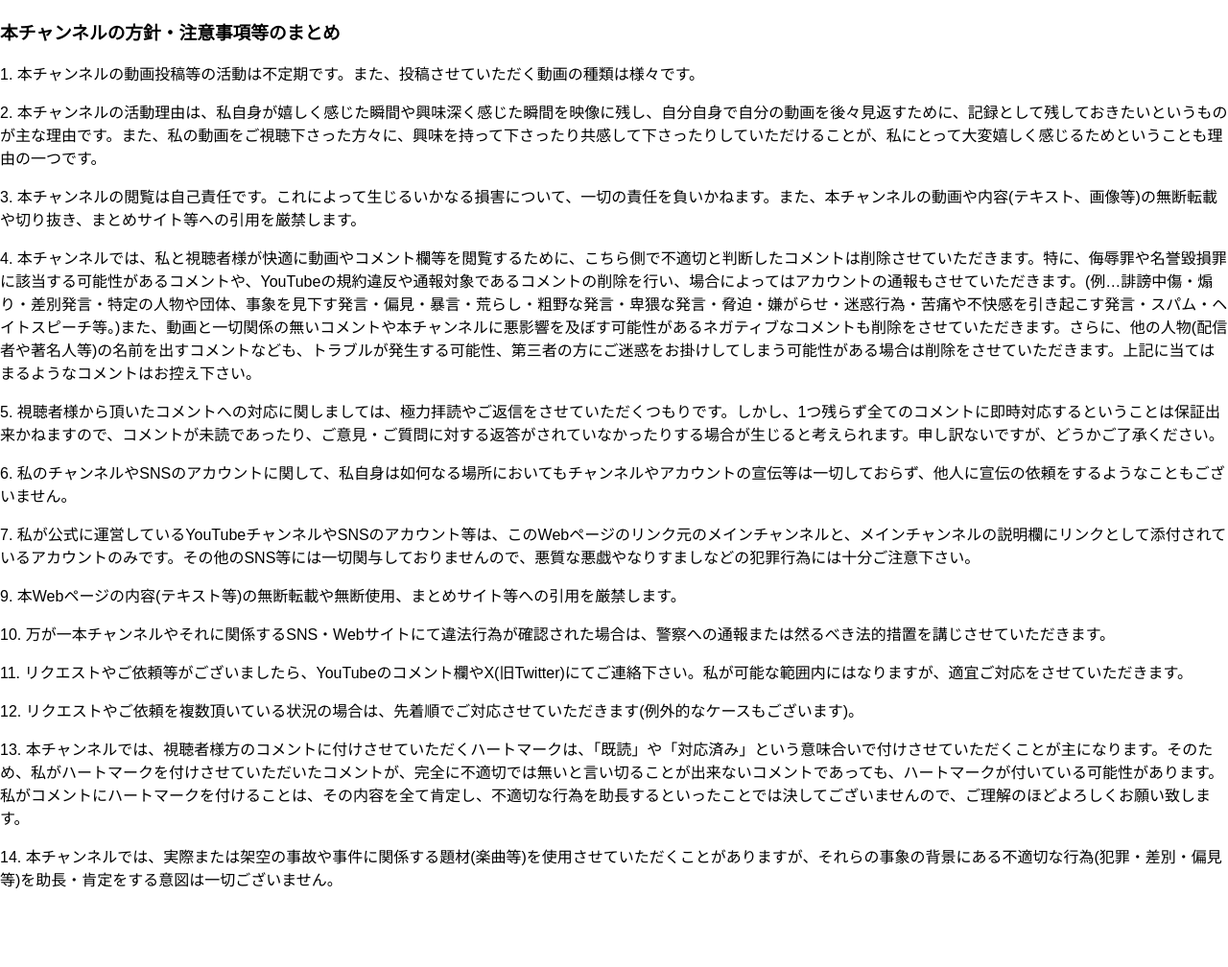
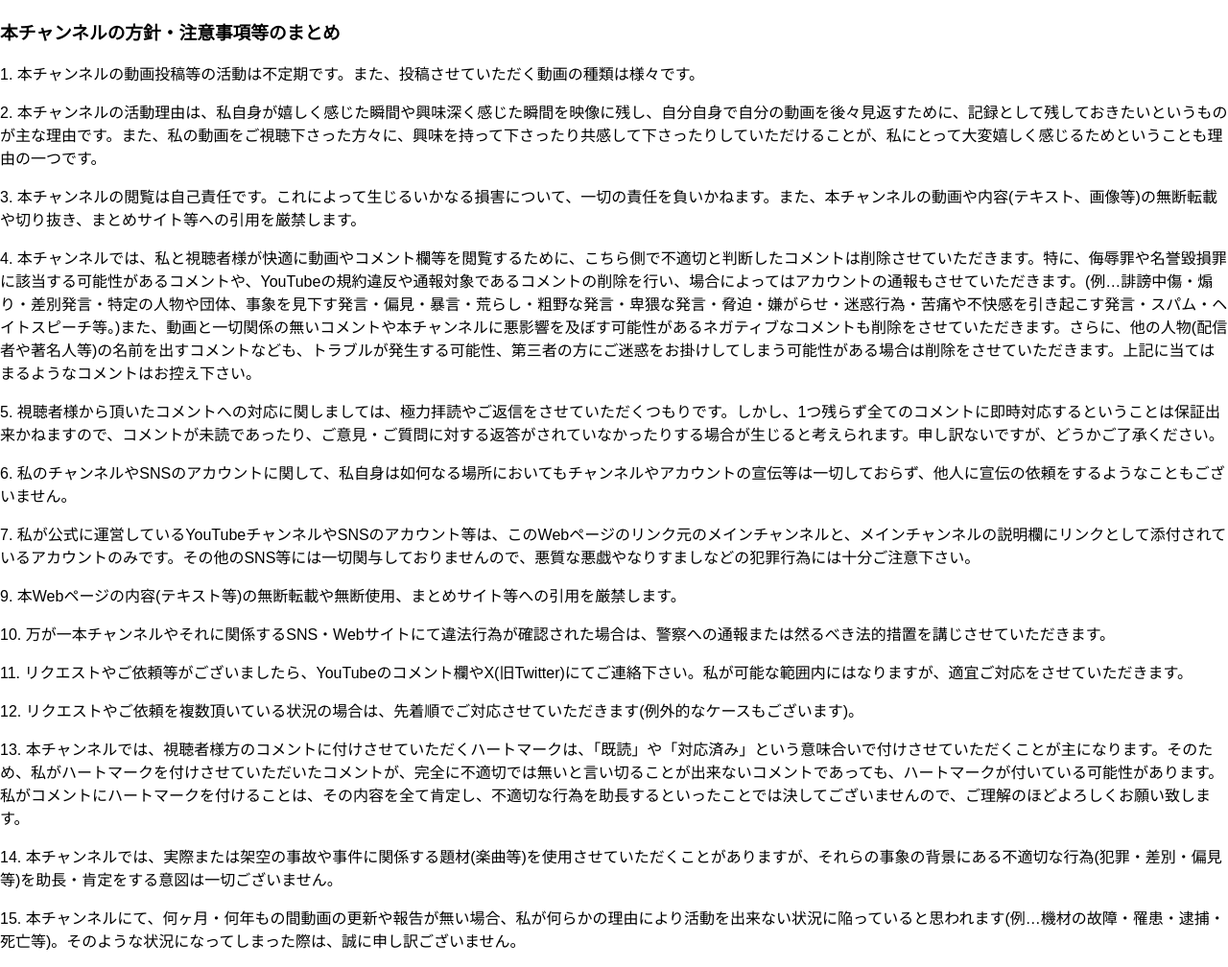
Before and after one commit to heiwa-YT/Policies-and-Guidelines, a plain HTML site: page index.html in a window 1280 px wide. Shown: the whole page at 96% size. Before the commit the page ends 944 px from the top, so only its background shows below. Drawn offline with Linux system fonts and the light colour scheme.

Commit message:
index.html を更新

```diff
--- a/index.html
+++ b/index.html
@@ -20,5 +20,6 @@
     <p>12. リクエストやご依頼を複数頂いている状況の場合は、先着順でご対応させていただきます(例外的なケースもございます)。</p>
     <p>13. 本チャンネルでは、視聴者様方のコメントに付けさせていただくハートマークは、「既読」や「対応済み」という意味合いで付けさせていただくことが主になります。そのため、私がハートマークを付けさせていただいたコメントが、完全に不適切では無いと言い切ることが出来ないコメントであっても、ハートマークが付いている可能性があります。私がコメントにハートマークを付けることは、その内容を全て肯定し、不適切な行為を助長するといったことでは決してございませんので、ご理解のほどよろしくお願い致します。</p>
     <p>14. 本チャンネルでは、実際または架空の事故や事件に関係する題材(楽曲等)を使用させていただくことがありますが、それらの事象の背景にある不適切な行為(犯罪・差別・偏見等)を助長・肯定をする意図は一切ございません。</p>
+    <p>15. 本チャンネルにて、何ヶ月・何年もの間動画の更新や報告が無い場合、私が何らかの理由により活動を出来ない状況に陥っていると思われます(例…機材の故障・罹患・逮捕・死亡等)。そのような状況になってしまった際は、誠に申し訳ございません。</p>
   </body>
 </html>
```
